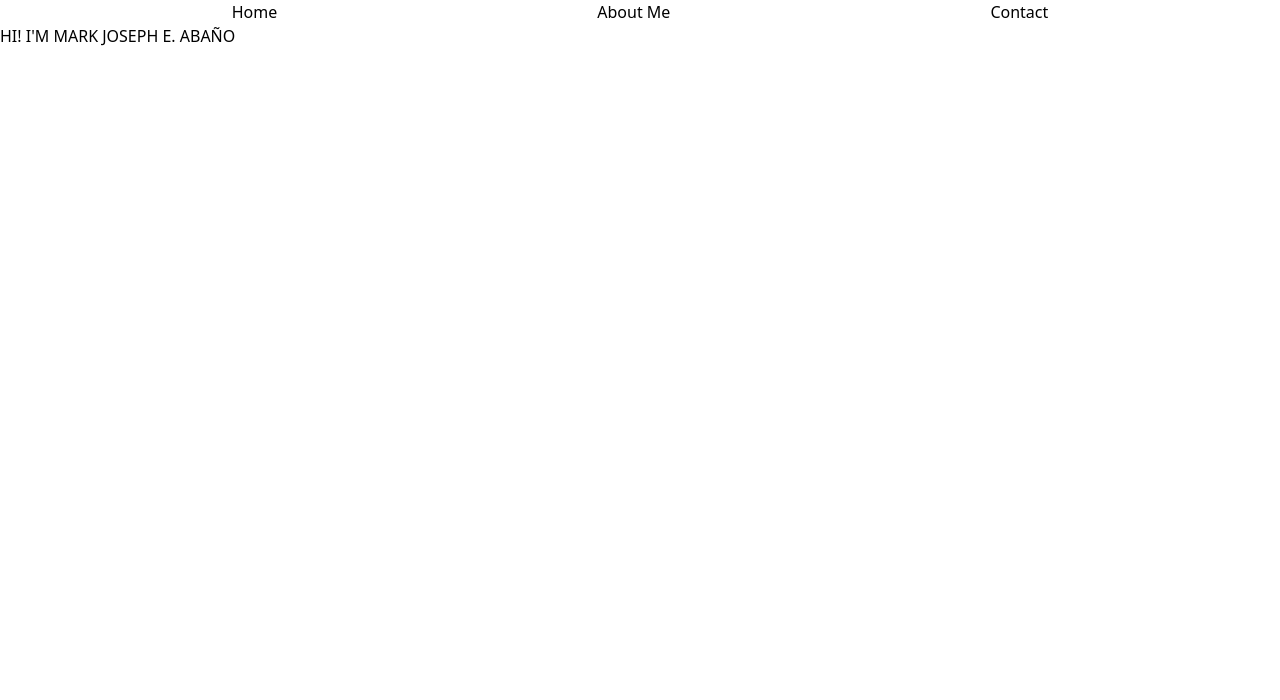
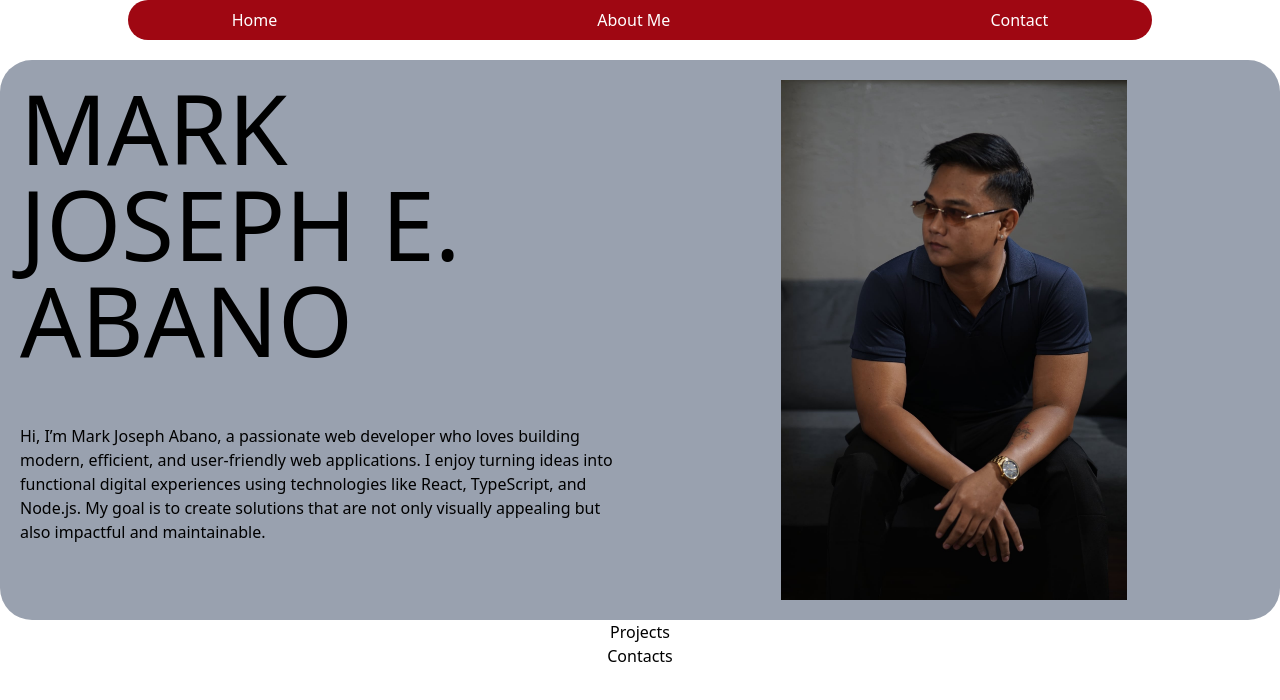
Before and after one commit to markabano/markabano-portfolio, a React (Vite) app: page / in a window 1280 px wide. Shown: the top 700 px of the page. Built offline with nearby package versions, Linux system fonts and the light colour scheme.

Commit message:
wip: intro section

```diff
--- a/src/App.jsx
+++ b/src/App.jsx
@@ -1,20 +1,41 @@
-import React from 'react'
 import './App.css'
 
 function App() {
   return (
-    <div>
-      <nav className='flex justify-center items-center'>
-        <ul className='flex flex-row gap-80'>
-          <li><a href="http://">Home</a></li>
-          <li><a href="http://">About Me</a></li>
-          <li><a href="http://">Contact</a></li>
-        </ul>
-      </nav>
+    <div className='flex flex-col items-center'>
+      <div className='flex justify-center'>
+        <nav className='flex justify-center bg-red-800 w-5xl rounded-full'>
+          <ul className='flex flex-row text-white items-center gap-80 h-10'>
+            <li><a href="http://">Home</a></li>
+            <li><a href="http://">About Me</a></li>
+            <li><a href="http://">Contact</a></li>
+          </ul>
+        </nav>
+      </div>
+
+      <section className='grid grid-cols-2 gap-4 w-7xl mt-5 bg-gray-400 rounded-4xl p-5'>
+        <div className='grid grid-rows'>
+          <h1 className='text-8xl'>MARK JOSEPH E. ABANO</h1>
+          <p>
+            Hi, I’m Mark Joseph Abano, a passionate web developer who loves building modern, efficient, and user-friendly web applications.
+            I enjoy turning ideas into functional digital experiences using technologies like React, TypeScript, and Node.js.
+            My goal is to create solutions that are not only visually appealing but also impactful and maintainable.
+          </p>
+        </div>
+        <div className='flex justify-center'>
+          <img src="./public/imgs/profile.jpeg" alt="Profile" className='h-130' />
+        </div>
+      </section>
 
       <section>
         <div>
-          <h1>HI! I'M MARK JOSEPH E. ABAÑO</h1>
+          <h1>Projects</h1>
+        </div>
+      </section>
+
+      <section>
+        <div>
+          <h1>Contacts</h1>
         </div>
       </section>
     </div>
```
Also changed, not shown: public/imgs/profile.jpeg (added).
